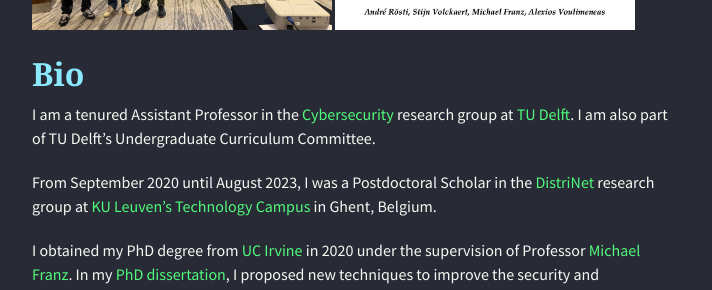
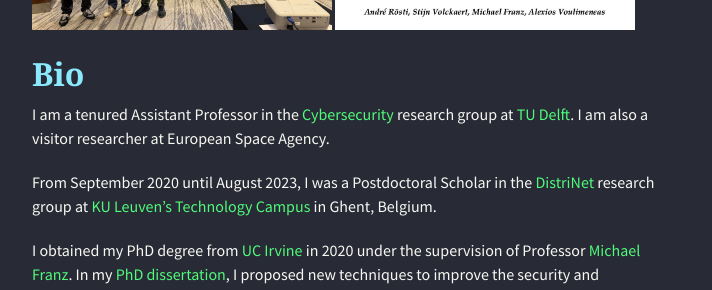
Before and after one commit to alexios-voulimeneas/alexios-voulimeneas.github.io, a Jekyll site: the page built from index.md, in a window 1280 px wide and 900 px high, scrolled down 1458 px. Shown: the part 156-446 px from the top of the window, without its empty margins (283-995 px from the left). Built offline with Jekyll 4.4.1, drawn with Linux system fonts in a browser that asks for light colours; nearby versions of some CDN libraries; the repository's description, which GitHub fills in, is left out.

Commit message:
Update index.md

```diff
--- a/index.md
+++ b/index.md
@@ -32,7 +32,7 @@
 
 ## [](#header-2)Bio
 
-I am a tenured Assistant Professor in the [Cybersecurity](https://www.tudelft.nl/en/eemcs/the-faculty/departments/intelligent-systems/cybersecurityeemcs/people) research group at [TU Delft](https://www.tudelft.nl/). I am also part of TU Delft's Undergraduate Curriculum Committee.
+I am a tenured Assistant Professor in the [Cybersecurity](https://www.tudelft.nl/en/eemcs/the-faculty/departments/intelligent-systems/cybersecurityeemcs/people) research group at [TU Delft](https://www.tudelft.nl/). I am also a visitor researcher at European Space Agency.
 
 From September 2020 until August 2023, I was a Postdoctoral Scholar in the [DistriNet](https://distrinet.cs.kuleuven.be/) research group at [KU Leuven's Technology Campus](https://iiw.kuleuven.be/english/ghent/ghent) in Ghent, Belgium.
 
```
